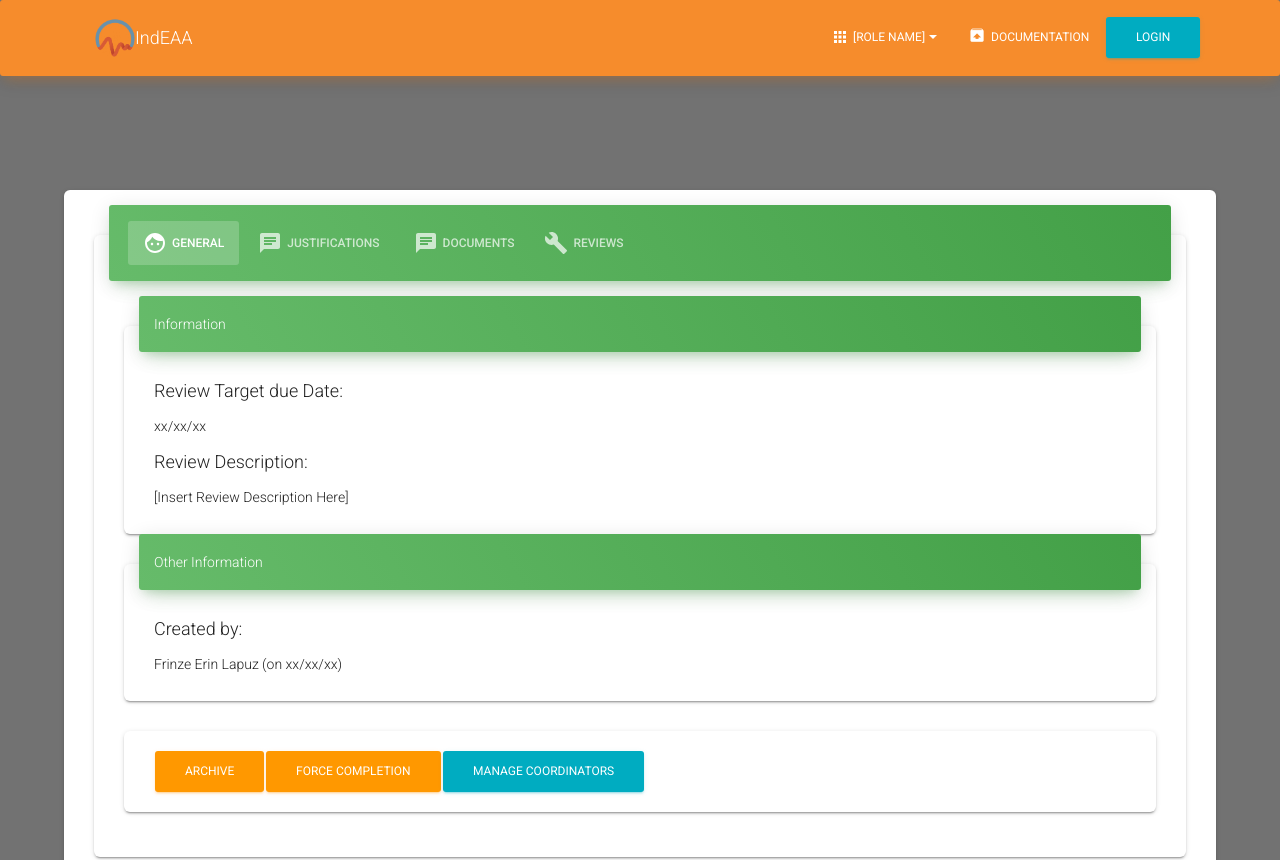
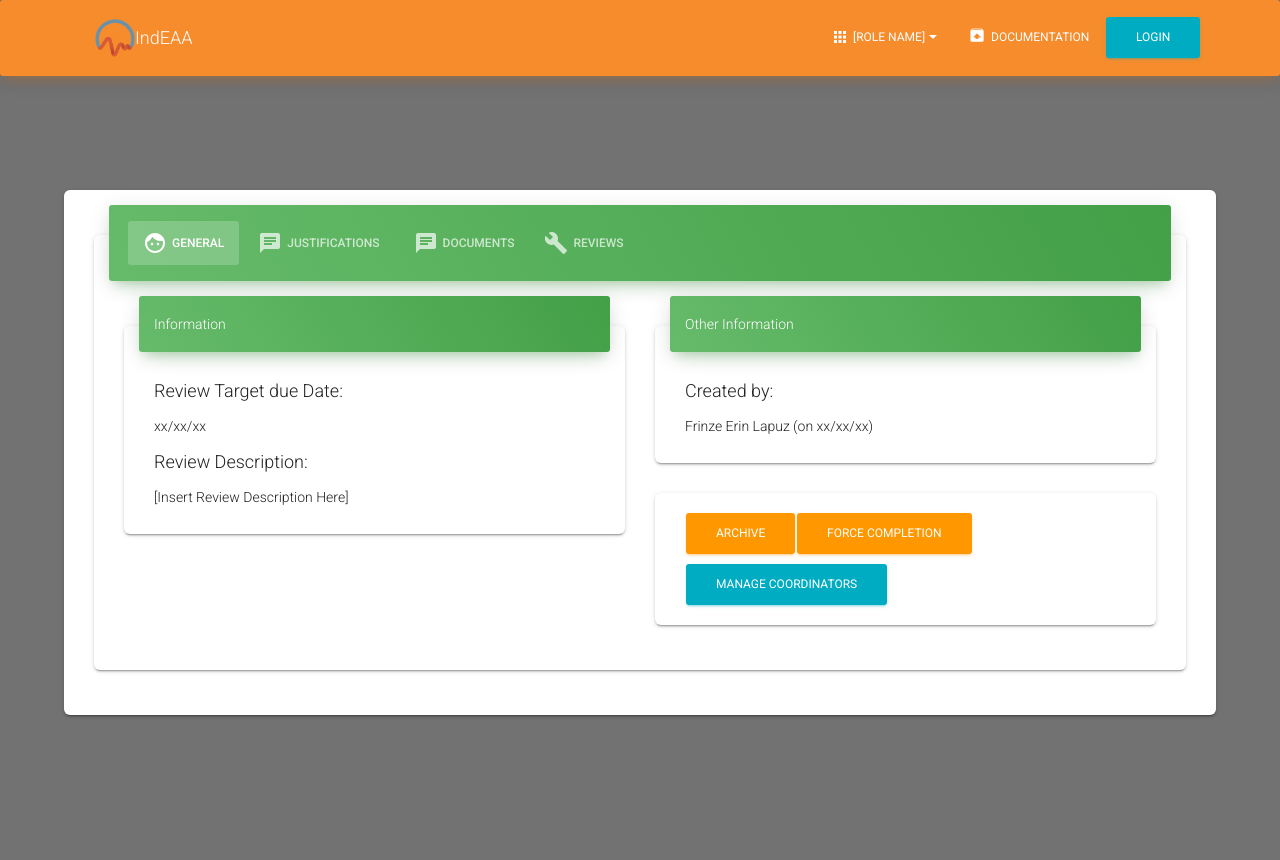
Before and after one commit to uwasystemhealth/IndEAA, a Next.js app in the folder client/: page /coordinator/1231 in a window 1280 px wide. Shown: the top 860 px of the page. Built offline with nearby package versions, Linux system fonts and the light colour scheme.

Commit message:
Organised coordinator general page

```diff
--- a/client/components/Coordinator/EvaluationOverview/General/index.js
+++ b/client/components/Coordinator/EvaluationOverview/General/index.js
@@ -2,14 +2,20 @@
 import Information from "./Information.js";
 import OtherInformation from "./OtherInformation.js";
 import Controls from "./Controls.js";
+import GridContainer from "components/MaterialKit/Grid/GridContainer.js";
+import GridItem from "components/MaterialKit/Grid/GridItem.js";
 
 const General = () => {
   return (
-    <div>
-      <Information />
-      <OtherInformation />
-      <Controls />
-    </div>
+    <GridContainer>
+      <GridItem xs={6}>
+        <Information />
+      </GridItem>
+      <GridItem xs={6}>
+        <OtherInformation />
+        <Controls />
+      </GridItem>
+    </GridContainer>
   );
 };
 
```
